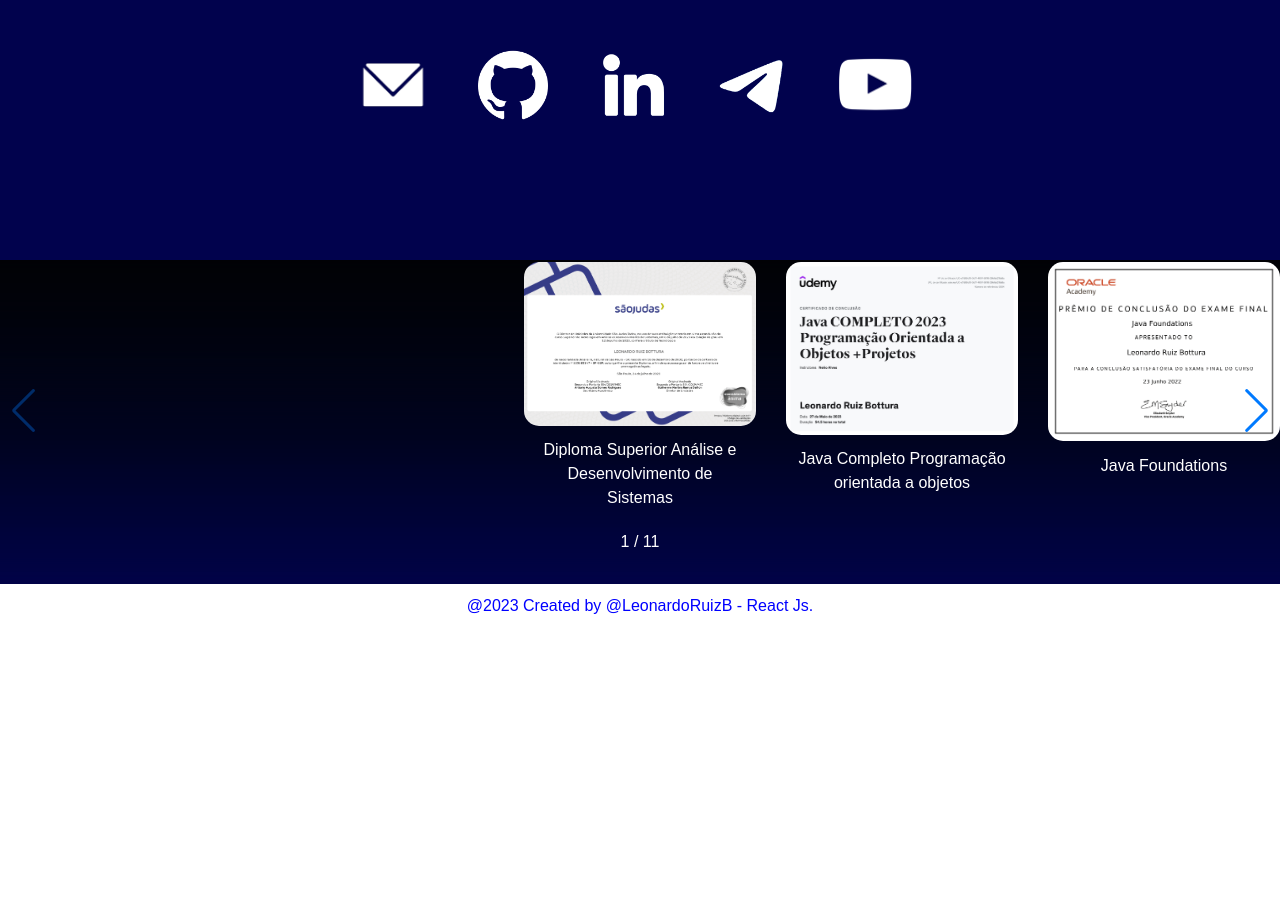
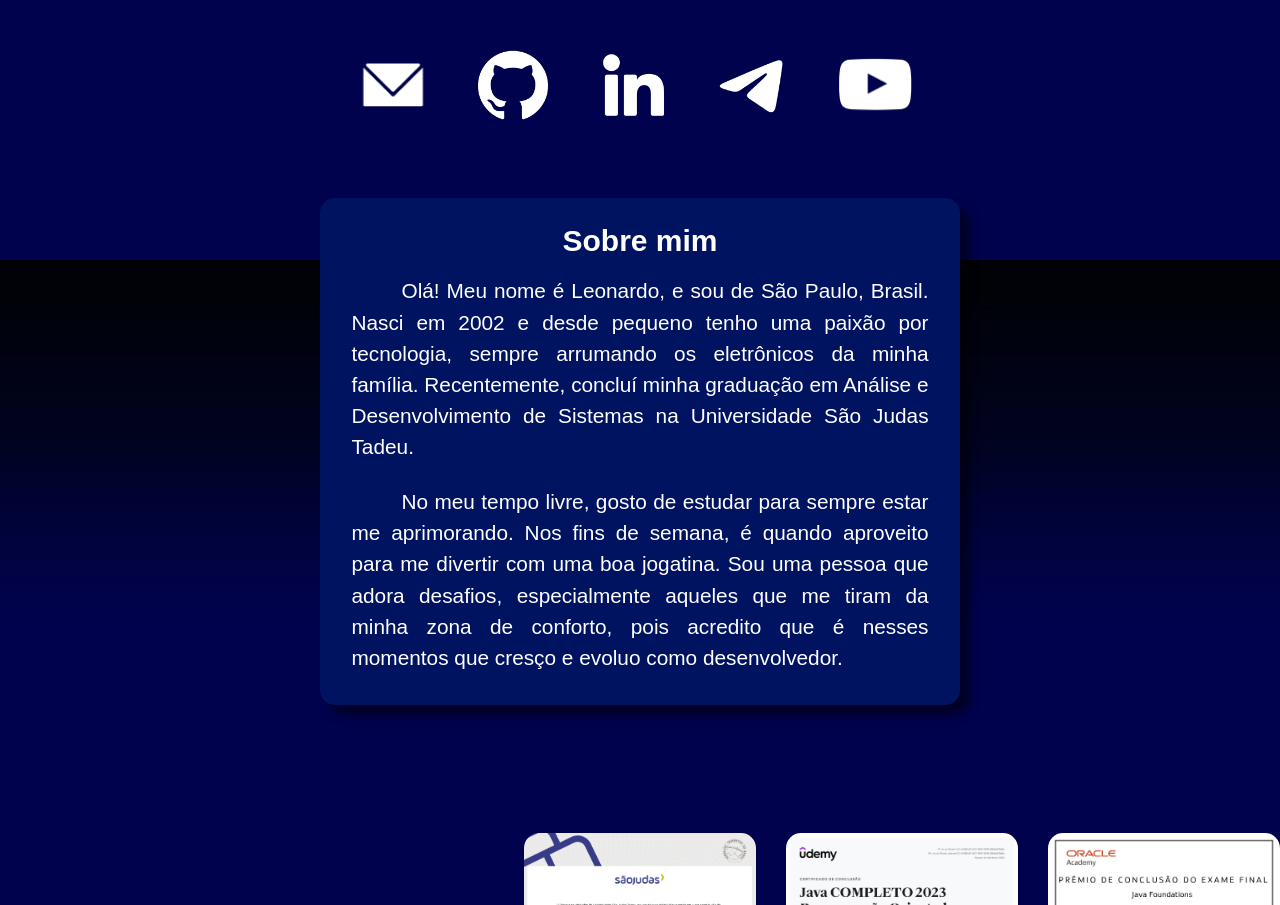
Before and after one commit to LeonardoRuizB/2023_Portifolio_Leonardo_Bottura_ADS, a React (Vite) app: page / in a window 1280 px wide. Shown: the part 540-1445 px from the top of the page. Before the commit the page ends 1168 px from the top, so only its background shows below. Built offline with nearby package versions, Linux system fonts and the light colour scheme.

Commit message:
feat: About me

```diff
--- a/src/App.jsx
+++ b/src/App.jsx
@@ -2,12 +2,14 @@ import React from 'react';
 import ContainerTop from './Components/Top/Container-top';
 import Carousel from './Components/Carousel/Carousel';
 import Footer from './Components/Footer/Footer';
+import Aboutme from './Components/About Me/About-me';
 
 function App() {
 
   return (
     <>
       <ContainerTop />
+      <Aboutme />
       <Carousel />
       <Footer />
     </>
--- /dev/null
+++ b/src/Components/About Me/About-me.jsx
@@ -0,0 +1,60 @@
+import React from "react";
+import styled from "styled-components";
+
+const DivAbout = styled.div`
+    margin-top: 5%;
+    height: 30%;
+    width: 50%;
+    border-radius: 15px;
+    padding: 2%;
+    background-color: #001361;
+    color: white;
+    box-shadow: 10px 10px 10px rgba(0, 0, 0, 0.5);
+
+    h2 {
+        text-align: center;
+        font-size: 30px;
+    }
+
+    p {
+        margin-top: 2%;
+        padding: 1%;
+        font-size: 130%;
+        text-align: justify;
+        line-height: 1.5;
+        text-indent: 50px;
+    }
+
+    @media (max-width: 480px) {
+        height: 90%;
+        width: 90%;
+        margin-top: 50px;
+
+        h2 {
+            margin-top: 20px;
+        }
+    }
+`;
+
+const CenteredDiv = styled.div`
+    display: flex;
+    justify-content: center;
+    align-items: center;
+`;
+
+export default function Aboutme() {
+    return (
+        <CenteredDiv>
+            <DivAbout>
+                <h2>Sobre mim</h2>
+                <p>Olá! Meu nome é Leonardo, e sou de São Paulo, Brasil. Nasci em 2002 e desde pequeno tenho uma paixão por tecnologia,
+                sempre arrumando os eletrônicos da minha família. Recentemente, concluí minha graduação em Análise e Desenvolvimento de Sistemas
+                na Universidade São Judas Tadeu. </p>
+
+                <p>No meu tempo livre, gosto de estudar para sempre estar me aprimorando. Nos fins de semana,
+                é quando aproveito para me divertir com uma boa jogatina. Sou uma pessoa que adora desafios, especialmente aqueles que me tiram da minha zona de conforto,
+                pois acredito que é nesses momentos que cresço e evoluo como desenvolvedor.</p>
+            </DivAbout>
+        </CenteredDiv>
+    );
+}
```
